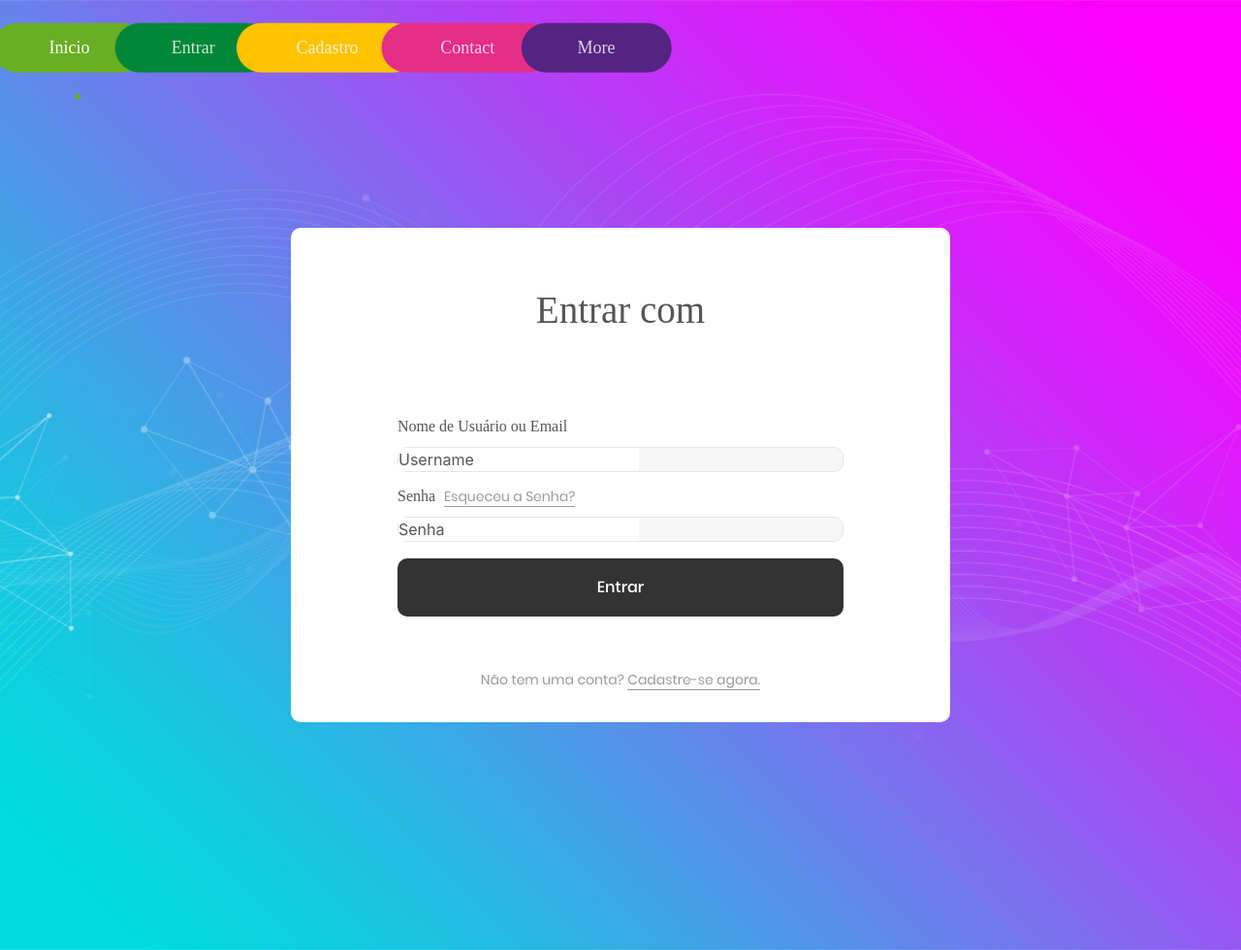
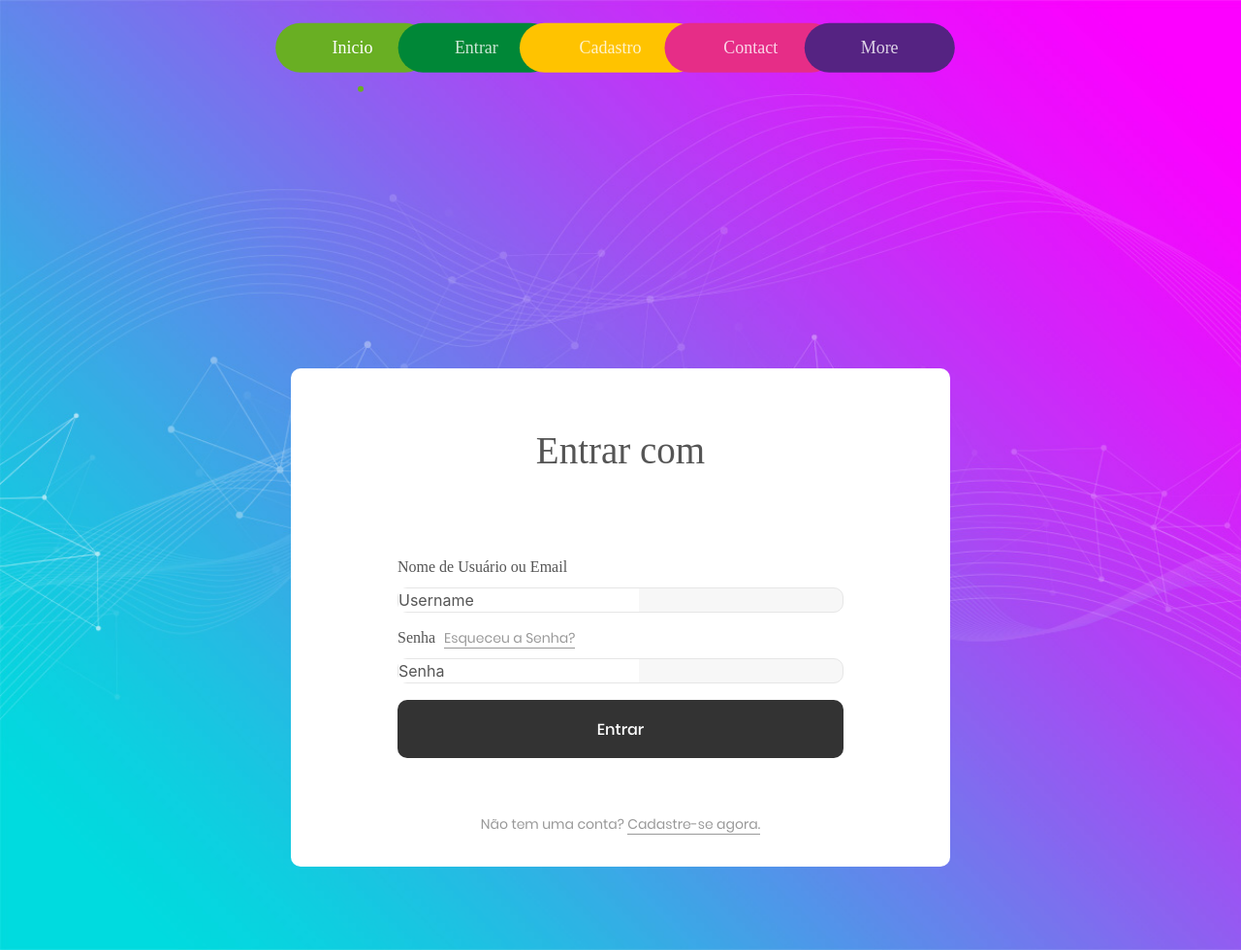
Before and after one commit to Byell00123/EconoPower, a Django app: page /accounts/login/ in a window 1280 px wide. Shown: the whole page at 97% size. Run offline with Django 4.2, Linux system fonts and the light colour scheme; some libraries are stand-ins or nearby versions; some web fonts are replaced.

Commit message:
Centralizando a barra de menu na guia de login

```diff
--- a/econopower/static/css/base/base.css
+++ b/econopower/static/css/base/base.css
@@ -12,6 +12,12 @@
     background-size: cover;
  */
  /* Codigo */
+.conteudo{
+  position: fixed;
+  top: 15%;
+  width: 100%;
+}
+
 @font-face {
   font-family: 'Source Sans Pro';
   font-style: normal;
@@ -26,8 +32,12 @@
 body {
   /* font-family: 'Source Sans Pro', sans-serif; */
   margin: 0;/**/
+  background-image: url(/static/img/login-cadastro/bg-01.jpg);
+  background-size: cover; /* Ajusta a imagem para cobrir todo o fundo */
+  /*background-position: center;   /* Centraliza a imagem no fundo */
+  background-repeat: no-repeat; /* Impede a repetição da imagem */
 }
-.navbar {
+.menu {
   position: fixed;
   top: 05%;
   left: 50%;
@@ -37,18 +47,18 @@ body {
   -webkit-transform: translateX(-50%) translateY(-50%);
 }
 
-.navbar:after {
+.menu:after {
   content: "";
   display: table;
   clear: both;
 }
-.navbar ul li {
+.menu ul li {
   font-family: 'Source Sans Pro';/**/
   list-style: none;
   display: inline-block;
   /* oveflow: hidden; */
 }
-.navbar ul li a {
+.menu ul li a {
   font-family: 'Source Sans Pro';/**/
   display: block;
   padding: 10px 40px;
@@ -62,28 +72,28 @@ body {
   text-align: center;
   transition-duration: 0.25s;
 }
-.navbar ul li a:hover {
+.menu ul li a:hover {
   color: white;
 }
-.navbar ul li.active a {
+.menu ul li.active a {
   color: white;
 }
-.navbar ul li:nth-child(1) a {
+.menu ul li:nth-child(1) a {
   background-color: #69AF23;
 }
-.navbar ul li:nth-child(2n) a {
+.menu ul li:nth-child(2n) a {
   background-color: #008737;
 }
-.navbar ul li:nth-child(3n) a {
+.menu ul li:nth-child(3n) a {
   background-color: #FFC300;
 }
-.navbar ul li:nth-child(4n) a {
+.menu ul li:nth-child(4n) a {
   background-color: #E62D87;
 }
-.navbar ul li:nth-child(5n) a {
+.menu ul li:nth-child(5n) a {
   background-color: #552382;
 }
-.navbar .dot {
+.menu .dot {
   background-color: red;
   width: 6px;
   height: 6px;
--- a/econopower/static/css/home/home.css
+++ b/econopower/static/css/home/home.css
@@ -1,9 +1,3 @@
 html body{
     margin: 0%,0%,0%,0%;
 }
-.conteudo{
-    margin-top: 5%;
-    margin-left: 0%;
-    background-color: red;
-
-  }
--- a/econopower/static/css/login-cadastro/main.css
+++ b/econopower/static/css/login-cadastro/main.css
@@ -4,7 +4,6 @@
   color: black;
 
 }
-
 /*//////////////////////////////////////////////////////////////////
 [ FONT ]*/
 
@@ -30,7 +29,6 @@
 
 /*//////////////////////////////////////////////////////////////////
 [ RESTYLE TAG ]*/
-
 * {
 	margin: 0px;
 	padding: 0px;
@@ -163,7 +161,7 @@ iframe {
 
 .limiter {
   width: 100%;
-  margin: 0 auto;
+  margin: 0;
 }
 
 .container-login100 {
@@ -179,9 +177,9 @@ iframe {
   align-items: center;
   padding: 15px;
 
-  background-position: center;
+  /* background-position: center;
   background-size: cover;
-  background-repeat: no-repeat;;
+  background-repeat: no-repeat; */
 }
 
 
--- a/econopower/templates/account/base.html
+++ b/econopower/templates/account/base.html
@@ -6,25 +6,17 @@
     <meta charset="UTF-8">
     <meta http-equiv="X-UA-Compatible" content="IE=edge">
     <meta name="viewport" content="width=device-width, initial-scale=1.0">
-    <title>{% block head_title %}EconoPower{% endblock head_title %}</title>
-    {% comment %} <link rel="stylesheet" type="text/css" href="{% static 'css/base/base.css' %}"> {% endcomment %}
-    {% block extra_head %}
-    {% endblock extra_head %}
+    <link rel="shortcut icon" href="{% static 'favicon/favicon.ico' %}" type="image/x-icon">
+
+    {% block head_title %}{% endblock head_title %}
+
+    {% block extra_head %}<title>EconoPower</title>{% endblock extra_head %}
+    <link rel="stylesheet" type="text/css" href="{% static 'css/base/base.css' %}"/>
 </head>
 <body>
+
 {% block body %}
-
-
-  {% if messages %}
-  <div>
-    <strong>{% trans "Messages:" %}</strong>
-    <ul>
-      {% for message in messages %}
-      <li>{{message}}</li>
-      {% endfor %}
-    </ul>
-  </div>
-  {% endif %}
+<div class="menu">
   {% if user.is_authenticated %}
     <nav>   <!--Mudar aqui depois-->
       <div class="dot"></div>
@@ -37,11 +29,6 @@
     </nav> <!-- ate aqui -->
 
 
-  {% comment %} <ol>
-    <a href="{% url 'pagina_home' %}">{% trans "Home" %}</a>
-    <a href="{% url 'account_email' %}">Mudar email</a>
-    <a href="{% url 'account_logout' %}">{% trans "Logout" %}</a>
-  </ol> {% endcomment %}
   {% else %}
   <nav>
     <div class="dot"></div>
@@ -53,23 +40,22 @@
       <li><a href="#">More</a></li>
     </ul>
   </nav>
-  {% comment %} <ol>
-    <a href="{% url 'pagina_home' %}">{% trans "Home" %}</a>
-    <a href="{% url 'account_login' %}">{% trans "Sign In" %}</a>
-    <a href="{% url 'account_signup' %}">{% trans "Sign Up" %}</a>
-  </ol> {% endcomment %}
+
   {% endif %}
 </div>
 <!-- partial -->
-
 <script src="{% static 'vendores/base/jquery.min.js' %}"></script>
 <script  src="{% static 'js/base.js' %}"></script>
+{% endblock body %}
+
+<div class="conteudo">
 {% block content %}
+{% endblock content %}
+</div>
 
-{% endblock content %}
-{% endblock body %}
 {% block extra_body %}
 {% endblock extra_body %}
+
 </body>
 </html>
 
--- a/econopower/templates/account/login.html
+++ b/econopower/templates/account/login.html
@@ -1,10 +1,11 @@
-{% comment %} {% extends "account/base.html" %} {% endcomment %}
+{% extends "account/base.html" %}
 {% load static %}
 {% load i18n %}
 {% load account socialaccount %}
 
+{% block head_title %}
 <!--===============================================================================================-->
-<!--<link rel="icon" type="image/png" href="{% static '/favicon/login-cadastro/favicon.ico' %}"/>-->
+<!--<link rel="icon" type="image/png" href="{% static 'favicon/login-cadastro/favicon.ico' %}"/>-->
 <!--===============================================================================================-->
 <link rel="stylesheet" type="text/css" href="{% static 'vendores/login-cadastro/bootstrap/css/bootstrap.min.css' %}"/>
 <!--===============================================================================================-->
@@ -25,18 +26,15 @@
 <link rel="stylesheet" type="text/css" href="{% static 'css/login-cadastro/util.css' %}"/>
 <link rel="stylesheet" type="text/css" href="{% static 'css/login-cadastro/main.css' %}"/>
 <!--===============================================================================================-->
-<link rel="stylesheet" type="text/css" href="{% static 'css/base/base.css' %}"/>
+{% endblock head_title %}
+
 
 {% block content %}
-<div class="navbar">
-	{% include "account/base.html" %}
-</div>
 
 <div class="conteudo">
-
   <div class="limiter">
     {% get_providers as socialaccount_providers %}
-		<div class="container-login100" style="background-image: url('{% static "img/login-cadastro/bg-01.jpg" %}');">
+		<div class="container-login100">
 			<div class="wrap-login100 p-l-110 p-r-110 p-t-62 p-b-33">
 				<form class="login100-form validate-form flex-sb flex-w" method="POST" action="{% url 'account_login' %}">
 					{% csrf_token %}
@@ -88,10 +86,9 @@
 	</div>
 
 
-
+</div>
 	<div id="dropDownSelect1"></div>
 
-</div>
 <!--===============================================================================================-->
 <script src="{% static 'vendor/jquery/jquery-3.2.1.min.js' %}"></script>
 <!--===============================================================================================-->
--- a/econopower/templates/account/signup.html
+++ b/econopower/templates/account/signup.html
@@ -26,6 +26,8 @@
 <link rel="stylesheet" type="text/css" href="{% static 'css/login-cadastro/util.css' %}"/>
 <link rel="stylesheet" type="text/css" href="{% static 'css/login-cadastro/main.css' %}"/>
 <!--===============================================================================================-->
+
+
 
 {% block content %}
 
```
Also changed, not shown: econopower/home/inde.html (+14 -0 lines), econopower/home/templates/home.html (+1 -8 lines), econopower/static/audio/mantem a essa pasta apos o commit.txt (added), econopower/static/favicon/favicon.ico (added), econopower/static/img/menu/default_user_logo.png (deleted), econopower/static/img/menu/hard1.jpg (deleted), econopower/static/img/menu/hard2.jpg (deleted), econopower/static/img/menu/hard3.jpg (deleted), econopower/static/json/mantem a essa pasta apos o commit.txt (added), econopower/static/less/mantem a essa pasta apos o commit.txt (added), econopower/static/video/mantem a essa pasta apos o commit.txt (added). Lines whose indentation alone changed are shown as unchanged.
